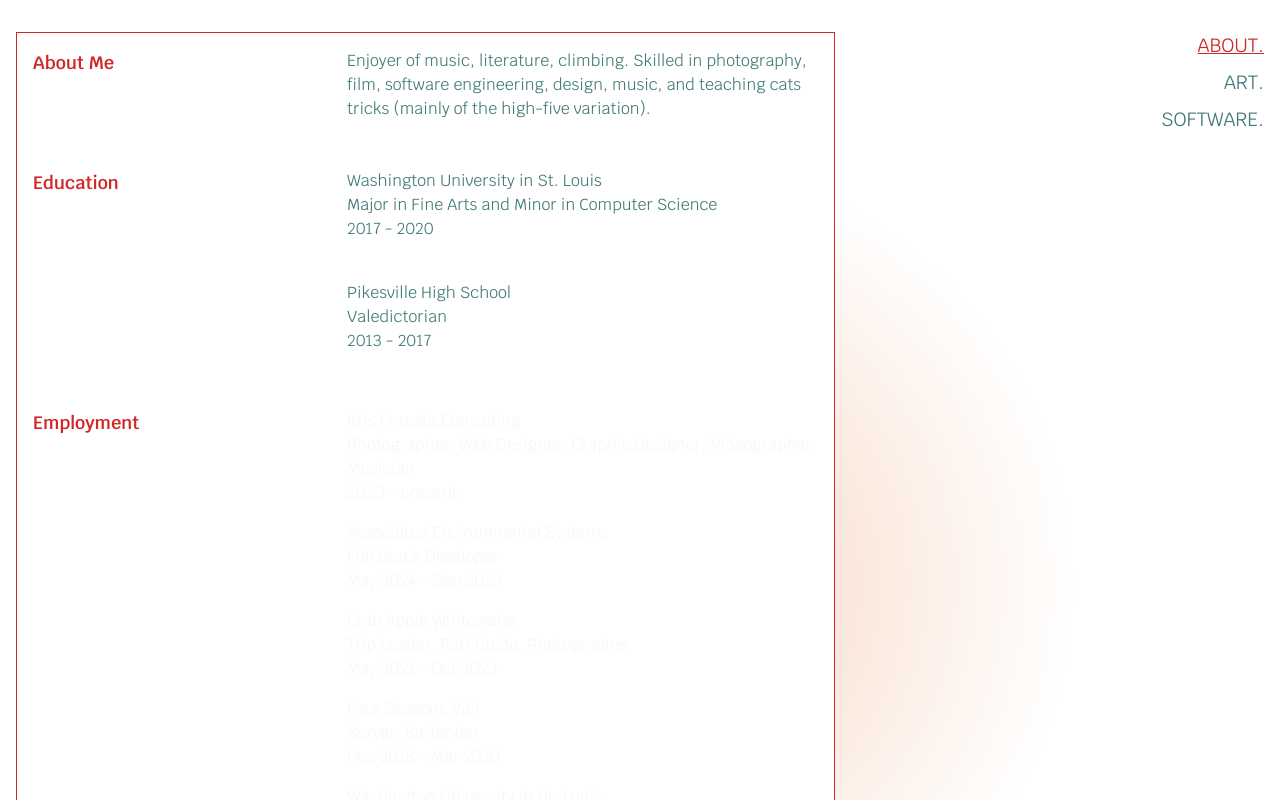
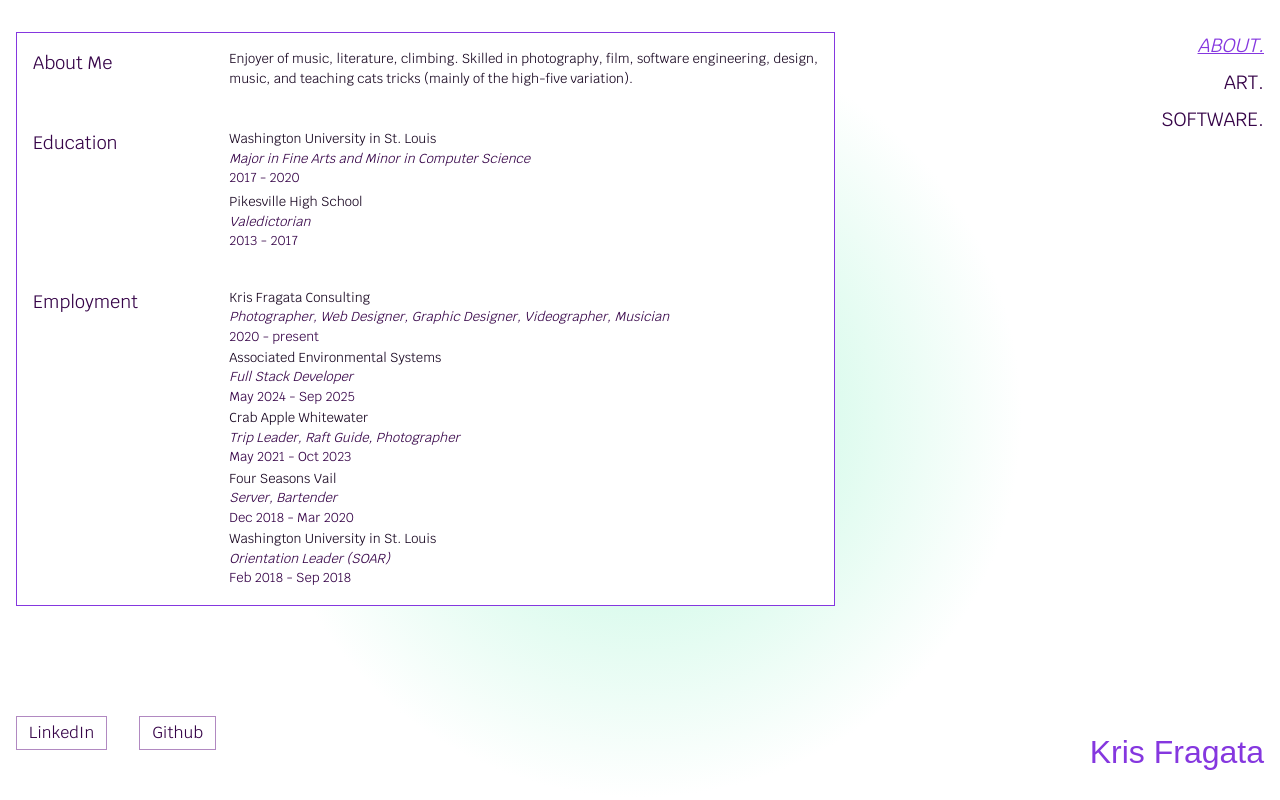
Before and after one commit to krisfragata/portfolio-2026-gd, a Next.js app: page /about in a window 1280 px wide. Shown: the top 800 px of the page. Built offline with nearby package versions, Linux system fonts and the light colour scheme; a web font is replaced by a local one.

Commit message:
re(css):adjust styling to allow for better readability and useability adjusts flex-grid fractions to ensure all information is rendered on a single page adjusts variable colors to new color schema

```diff
--- a/src/app/globals.css
+++ b/src/app/globals.css
@@ -2,14 +2,14 @@
 
 :root {
   --background: #ffffff;
-  --foreground: #fbf6f2;
-  --text-main: #427B78; /* main color for texts */
-  --primary-text: #D22727; /* highlighting color for important texts */
-  --text-highlight-dark-bg: #F6EEC8; /* text color for darker backgrounds */
-  --text-highlight-hover: #f7e279;
-  --button-light: #8DB2B0; /* highlighting color for buttons */
-  --text-dark: #004643;
-  --background-dark-edge: #f7d2bb;
+  --foreground: #f3d0ff;
+  --text-main: #360448; /* main color for texts */
+  --primary-text: #8537df; /* highlighting color for important texts */
+  --text-highlight-dark-bg: #daf7db; /* text color for darker backgrounds */
+  --text-highlight-hover: #91f58c;
+  --button-light: #b189c1; /* highlighting color for buttons */
+  --text-dark: #180621;
+  --background-dark-edge: #bbf7dd;
 }
 
 @theme inline {
@@ -51,6 +51,9 @@ body {
   color: var(--primary-text);
 }
 
+.italics {
+  font-style: italic;
+}
 /* nav bar styling */
 
 .sidemenu {
@@ -59,7 +62,6 @@ body {
   flex-direction: column;
   align-items: end;
   font-family: var(--font-krub);
-  color: var(--text-main);
   color: var(--text-main);
   order: 1;
   font-size: larger;
@@ -71,11 +73,13 @@ body {
 
 .sidemenu-item:hover {
   color: var(--primary-text);
+  font-style: italic;
 }
 
 .sidemenu-item-active {
   color: var(--primary-text);
   text-decoration: underline;
+  font-style: italic;
   padding-bottom: 0.5rem;
   /* text-decoration: underline; */
 }
@@ -243,7 +247,7 @@ body {
   padding-right: 0.75rem;
   padding-bottom: 0.25rem;
   padding-top: 0.25rem;
-  color: var(--text-dark);
+  color: var(--text-main);
 }
 
 .socials-button:hover {
@@ -258,42 +262,43 @@ body {
  border: 0.05em solid var(--primary-text);
  background-color: var(--background);
  display: grid;
- grid-template-rows: 1fr 2fr 4fr;
+ grid-template-rows: auto auto auto;
+ overflow-y: auto;
+ font-size: small;
 }
 
 .about-container .section {
   margin: 1rem;
   display: grid;
-  grid-template-columns: 2fr 3fr;
+  grid-template-columns: 1fr 3fr;
   border-bottom: 5px var(--primary-text);
 }
 
 .about-container .section .header {
   font-size: large;
-  font-weight: 600;
-  color: var(--primary-text);
+  font-weight: 500;
+  color: var(--text-main);
 }
 
 .about-container .section .summary {
-  color: var(--text-main);
+  color: var(--text-dark);
 }
 
 .section .education {
   display: grid;
-  flex-direction: 1fr 1fr;
-  gap: 1rem;
+  gap: 1;
 }
 
-.about-container .section .education .education-item .about-name {
-  color: var(--text-main);
+.about-container .section .about-name {
+  color: var(--text-dark);
   /* font-style: italic; */
 }
 
-.section .education-item .details {
+.section .details {
   color: var(--text-main);
 }
 
-.section .education-item .description {
+.section .description {
   color: var(--text-main);
 }
 
```
